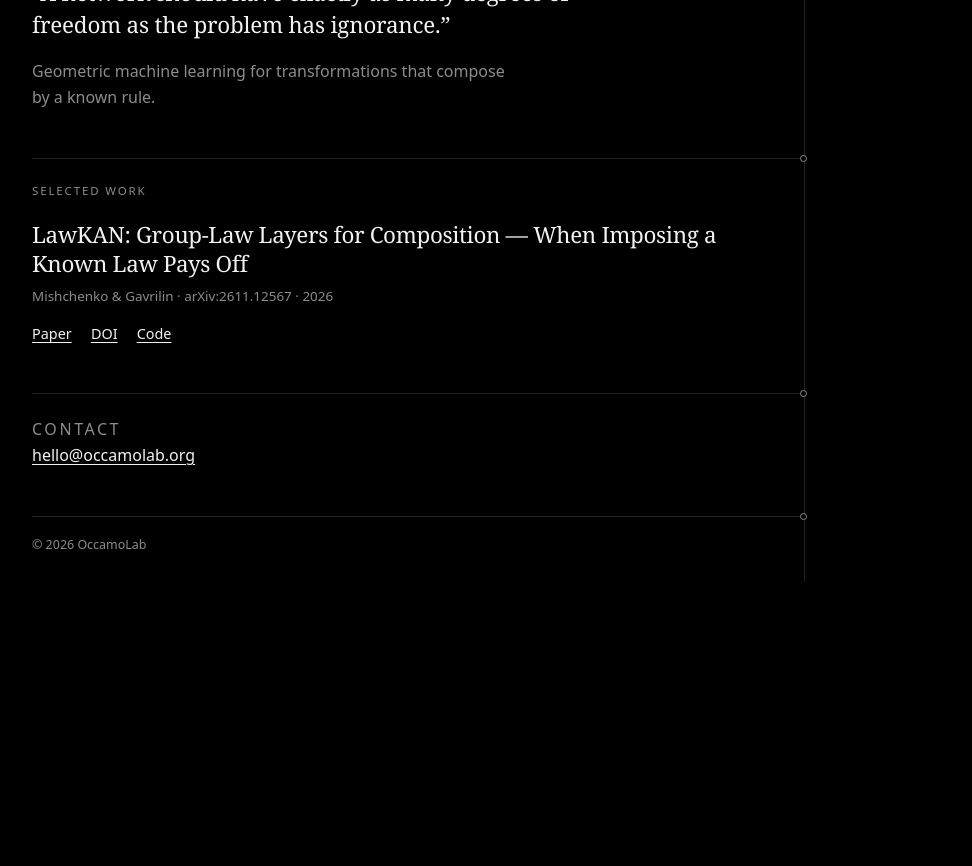
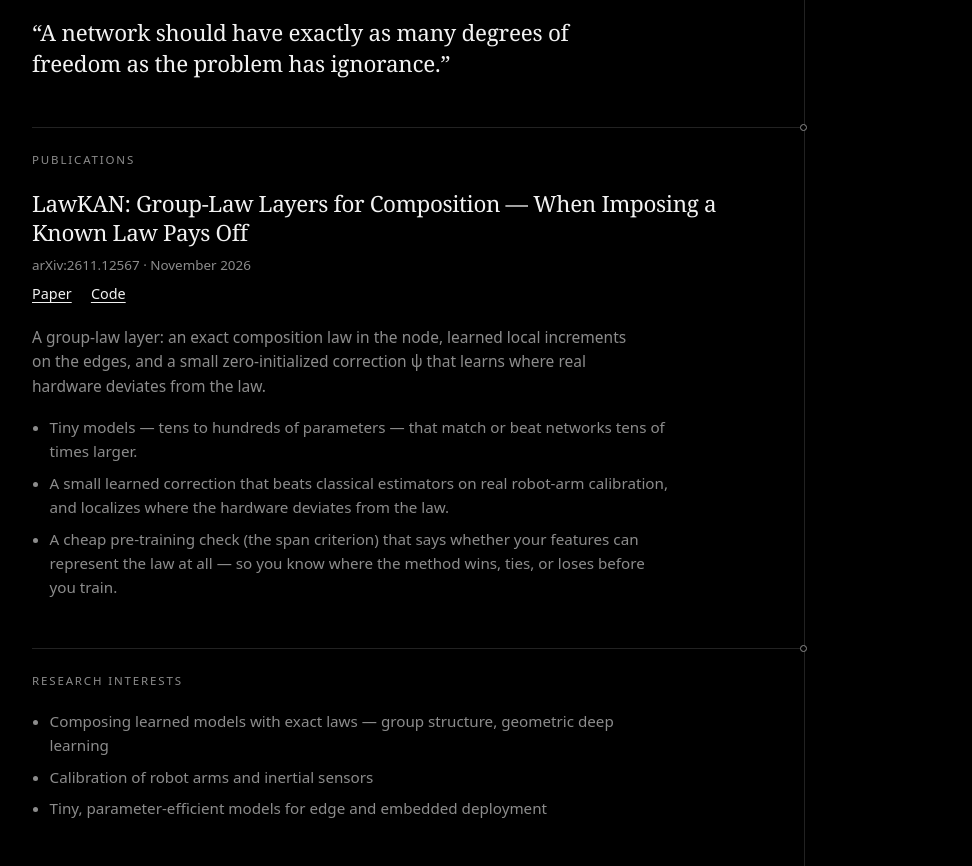
Before and after one commit to occamolab/occamolab.github.io, a plain HTML site: page index.html in a window 1280 px wide. Shown: the part 186-1052 px from the top of the page, without its empty margins (72-1044 px from the left). Before the commit the page ends 800 px from the top, so only its background shows below. Drawn offline with Linux system fonts and the light colour scheme.

Commit message:
Adopt the OccamoLab site copy and add research interests

```diff
--- a/index.html
+++ b/index.html
@@ -5,16 +5,16 @@
   <meta name="viewport" content="width=device-width, initial-scale=1">
   <meta name="theme-color" content="#000000">
   <title>OccamoLab — independent research in geometric machine learning</title>
-  <meta name="description" content="OccamoLab is an independent research project working on geometric machine learning, group-structured models, robot calibration, and inertial navigation.">
+  <meta name="description" content="Independent research lab. We compose neural networks with known laws — so models stay small, exact, and auditable.">
   <link rel="canonical" href="https://occamolab.org/">
   <meta property="og:type" content="website">
   <meta property="og:title" content="OccamoLab">
-  <meta property="og:description" content="Independent research in geometric machine learning.">
+  <meta property="og:description" content="Independent research lab. We compose neural networks with known laws — so models stay small, exact, and auditable.">
   <meta property="og:url" content="https://occamolab.org/">
   <meta property="og:image" content="https://occamolab.org/logo.png">
   <meta name="twitter:card" content="summary">
   <meta name="twitter:title" content="OccamoLab">
-  <meta name="twitter:description" content="Independent research in geometric machine learning.">
+  <meta name="twitter:description" content="Independent research lab. We compose neural networks with known laws — so models stay small, exact, and auditable.">
   <meta name="twitter:image" content="https://occamolab.org/logo.png">
   <link rel="icon" href="logo.png" type="image/png">
   <link rel="apple-touch-icon" href="logo.png">
@@ -29,7 +29,7 @@
         "name": "OccamoLab",
         "url": "https://occamolab.org/",
         "logo": "https://occamolab.org/logo.png",
-        "description": "Independent research in geometric machine learning, group-structured models, robot calibration, and inertial navigation.",
+        "description": "Independent research lab composing neural networks with known laws — small, exact, and auditable models.",
         "slogan": "A network should have exactly as many degrees of freedom as the problem has ignorance.",
         "sameAs": ["https://github.com/occamolab"],
         "founder": [
@@ -67,36 +67,58 @@
 
     <main id="main">
       <section class="hero">
-        <p class="kicker">Independent research</p>
-        <h1>Structure first.</h1>
+        <h1>OccamoLab</h1>
+        <p class="sub">Independent research lab. We compose neural networks with known laws — so models stay small, exact, and auditable.</p>
         <p class="manifesto">“A network should have exactly as many degrees of freedom as the problem has ignorance.”</p>
-        <p class="sub">Geometric machine learning for transformations that compose by a known rule.</p>
       </section>
 
-      <section id="work" class="work">
-        <p class="label">Selected work</p>
+      <section id="publications" class="publications">
+        <p class="label">Publications</p>
         <article>
           <h2>
             <a href="https://arxiv.org/abs/2611.12567">
               LawKAN: Group-Law Layers for Composition — When Imposing a Known Law Pays Off
             </a>
           </h2>
-          <p class="meta">Mishchenko &amp; Gavrilin · arXiv:2611.12567 · 2026</p>
+          <p class="meta">arXiv:2611.12567 · November 2026</p>
           <p class="links">
             <a href="https://arxiv.org/abs/2611.12567">Paper</a>
-            <a href="https://doi.org/10.48550/arXiv.2611.12567">DOI</a>
             <a href="https://github.com/occamolab/lawkan">Code</a>
           </p>
+          <p class="description">
+            A group-law layer: an exact composition law in the node, learned local increments
+            on the edges, and a small zero-initialized correction ψ that learns where real
+            hardware deviates from the law.
+          </p>
+          <ul class="bullets">
+            <li>Tiny models — tens to hundreds of parameters — that match or beat networks tens of times larger.</li>
+            <li>A small learned correction that beats classical estimators on real robot-arm calibration, and localizes where the hardware deviates from the law.</li>
+            <li>A cheap pre-training check (the span criterion) that says whether your features can represent the law at all — so you know where the method wins, ties, or loses before you train.</li>
+          </ul>
         </article>
+      </section>
+
+      <section id="research" class="research">
+        <p class="label">Research interests</p>
+        <ul class="bullets">
+          <li>Composing learned models with exact laws — group structure, geometric deep learning</li>
+          <li>Calibration of robot arms and inertial sensors</li>
+          <li>Tiny, parameter-efficient models for edge and embedded deployment</li>
+        </ul>
       </section>
 
       <section id="contact" class="contact">
         <p class="label">Contact</p>
-        <p><a href="mailto:hello@occamolab.org">hello@occamolab.org</a></p>
+        <p>
+          <a href="mailto:hello@occamolab.org">hello@occamolab.org</a>
+          <span aria-hidden="true">·</span>
+          <a href="https://github.com/occamolab">github.com/occamolab</a>
+        </p>
+        <p class="note">Commercial licensing of the LawKAN code is available on request.</p>
       </section>
 
       <footer class="site-footer">
-        <p>© 2026 OccamoLab</p>
+        <p>© 2026 OccamoLab · Independent research lab</p>
       </footer>
     </main>
   </div>
--- a/style.css
+++ b/style.css
@@ -88,20 +88,20 @@ h1 {
 }
 
 .sub {
-  max-width: 30rem;
-  margin: 0;
-  color: var(--muted);
-  font-size: 1rem;
+  max-width: 38rem;
+  margin: 0 0 1.2rem;
+  color: var(--ink);
+  font-size: 1.1rem;
 }
 
-.work, .contact {
+.publications, .research, .contact {
   position: relative;
   margin-top: 3rem;
   padding-top: 1.5rem;
 }
 
 /* A knot on the axis, with a hairline running left into the content. */
-.work::before, .contact::before, .site-footer::before {
+.publications::before, .research::before, .contact::before, .site-footer::before {
   content: "";
   position: absolute;
   top: 0;
@@ -110,7 +110,7 @@ h1 {
   height: 1px;
   background: var(--line);
 }
-.work::after, .contact::after, .site-footer::after {
+.publications::after, .research::after, .contact::after, .site-footer::after {
   content: "";
   position: absolute;
   top: -3px;
@@ -131,7 +131,7 @@ h1 {
   text-transform: uppercase;
 }
 
-.work h2 {
+.publications h2 {
   margin: 0 0 .5rem;
   font-family: var(--serif);
   font-weight: 500;
@@ -139,13 +139,20 @@ h1 {
   line-height: 1.3;
   letter-spacing: -.015em;
 }
-.work h2 a { text-decoration: none; }
-.work h2 a:hover { text-decoration: underline; }
+.publications h2 a { text-decoration: none; }
+.publications h2 a:hover { text-decoration: underline; }
 
-.meta { margin: 0 0 .9rem; color: var(--muted); font-size: .84rem; }
-.links { display: flex; gap: 1.2rem; margin: 0; font-size: .9rem; }
+.meta { margin: 0 0 .35rem; color: var(--muted); font-size: .84rem; }
+.links { display: flex; gap: 1.2rem; margin: 0 0 1.2rem; font-size: .9rem; }
+
+.description { max-width: 38rem; margin: 0; color: var(--muted); font-size: .97rem; }
+
+.bullets { max-width: 40rem; margin: 1rem 0 0; padding-left: 1.1rem; color: var(--muted); font-size: .95rem; }
+.bullets li { margin: .45rem 0; }
+.bullets li::marker { color: var(--muted); }
 
 .contact p { margin: 0; font-size: 1rem; }
+.contact .note { margin-top: .9rem; color: var(--muted); font-size: .85rem; }
 
 .site-footer {
   position: relative;
@@ -171,8 +178,8 @@ h1 {
   }
   .brand img { height: 72px; }
   .hero { padding-top: .5rem; }
-  .work, .contact { margin-top: 2.5rem; border-top: 1px solid var(--line); }
+  .publications, .research, .contact { margin-top: 2.5rem; border-top: 1px solid var(--line); }
   .site-footer { border-top: 1px solid var(--line); }
-  .work::before, .contact::before, .site-footer::before,
-  .work::after, .contact::after, .site-footer::after { display: none; }
+  .publications::before, .research::before, .contact::before, .site-footer::before,
+  .publications::after, .research::after, .contact::after, .site-footer::after { display: none; }
 }
```
